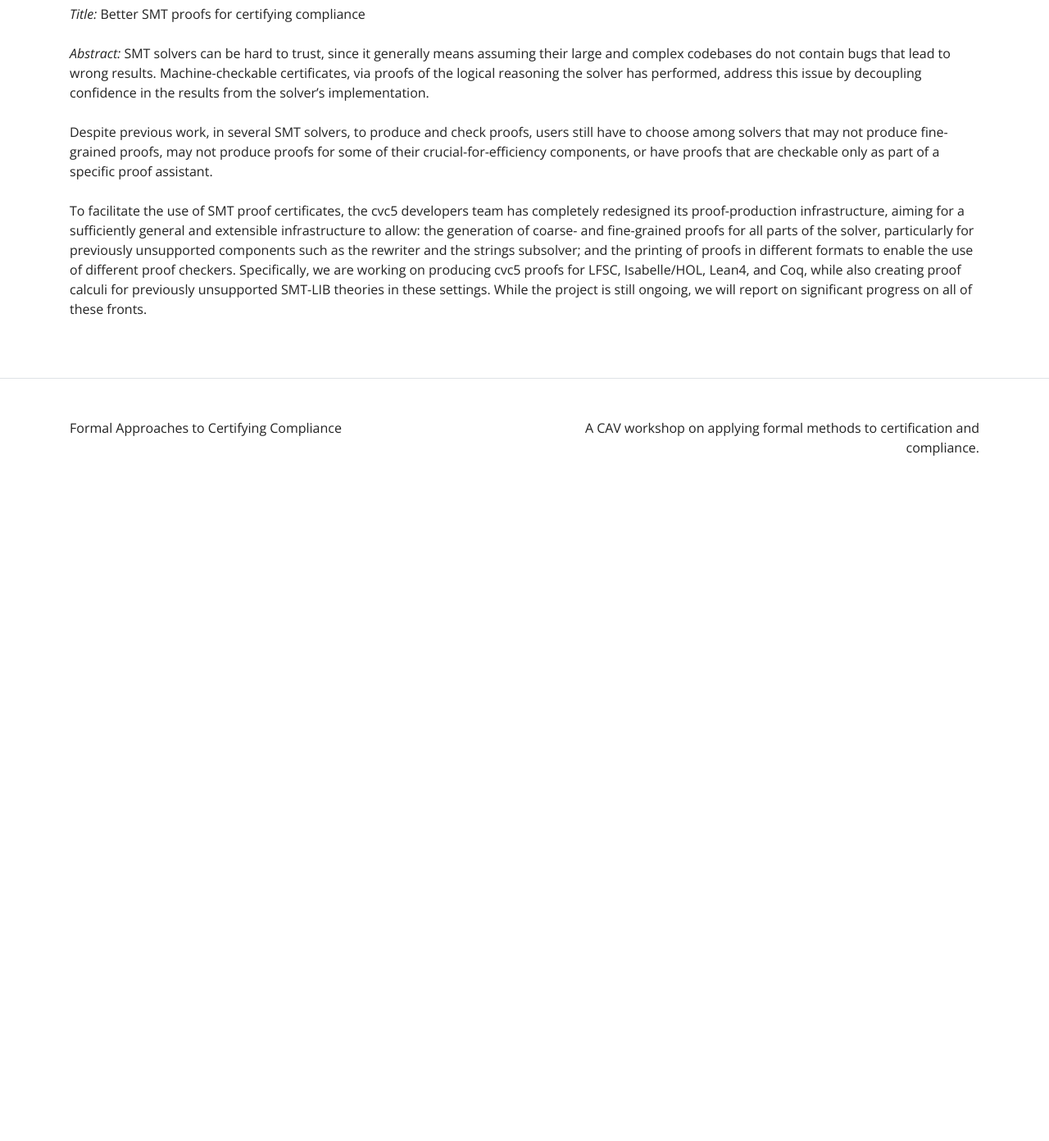
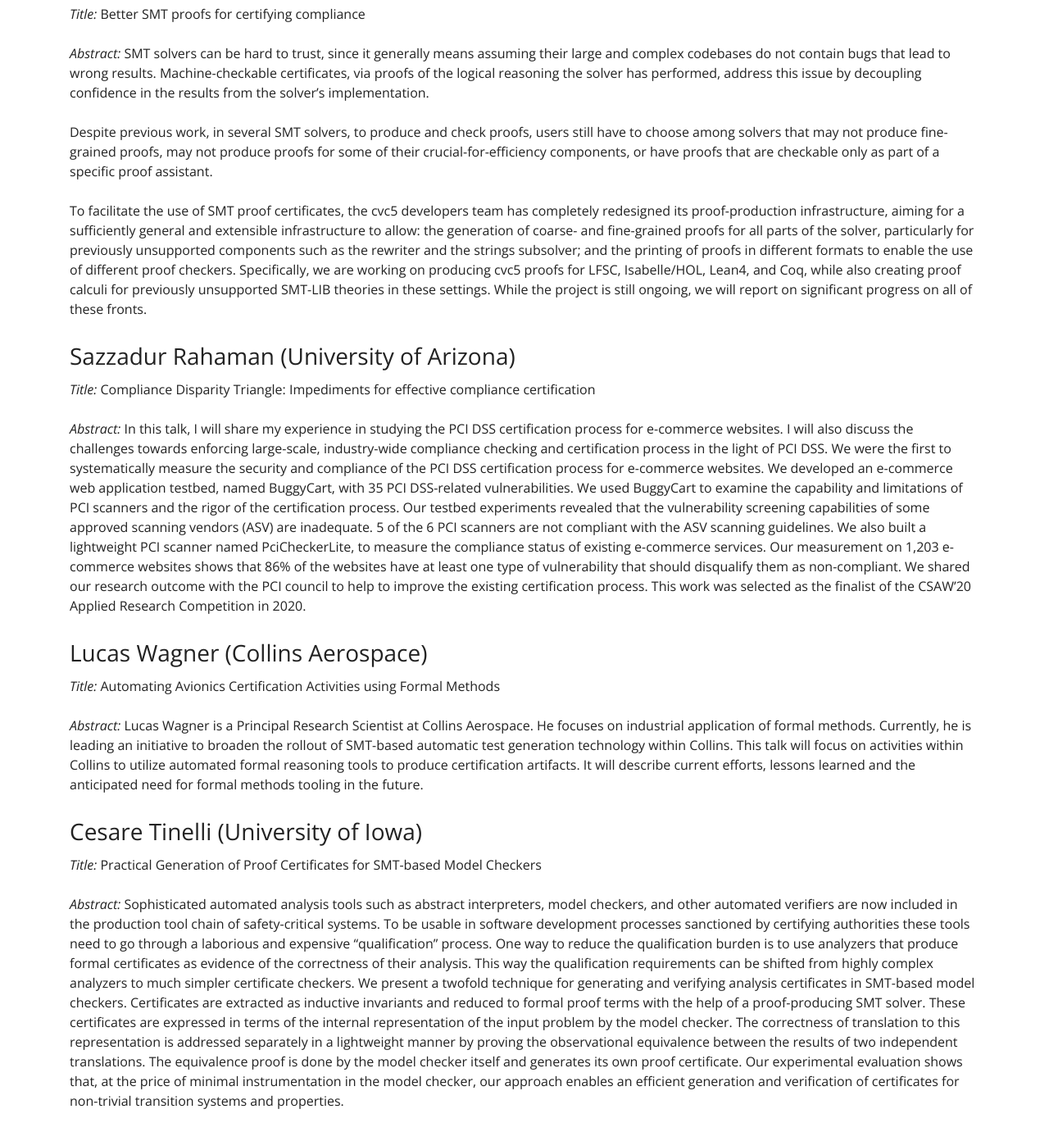
Before and after one commit to facc-workshop-2020/facc-workshop-2021.github.io, a Jekyll site: the page built from index.md, in a window 1280 px wide and 1400 px high, scrolled down 2585 px. Shown: the top 1392 px of the window at 82% size. Built offline with Jekyll 4.4.1, drawn with Linux system fonts in a browser that asks for light colours; before the commit the page ends 3215 px from its top, so only the background shows below that.

Commit message:
Finished abstracts

```diff
--- a/index.md
+++ b/index.md
@@ -22,11 +22,11 @@ Please register through CAV’s system: [http://i-cav.org/2021/attending/](http:
 | 9.45  |                                           | **Break, 30 mins** |
 | 10.15 | Ray Richards (DARPA)                      | [Rethinking the evaluation of software for certification](#ray-richards-darpa) |
 | 10.45 | Haniel Barbosa (U Federal de Minas Gerais)| [Better SMT proofs for certifying compliance](haniel-barbosa-u-federal-de-minas-gerais) |
-| 11.15 | Sazzadur Rahaman (University of Arizona)  | Compliance Disparity Triangle: Impediments for effective compliance certification |
+| 11.15 | Sazzadur Rahaman (University of Arizona)  | [Compliance Disparity Triangle: Impediments for effective compliance certification](#sazzadur-rahaman-university-of-arizona) |
 | 11.45 |                                           | **Break, 30 mins** |
 | 12.15 | Karthik Amrutesh (Amazon Web Services)    | *TBC* |
-| 12.45 | Lucas Wagner (Collins Aerospace)          | Automating Avionics Certification Activities using Formal Methods |
-| 13.15 | Cesare Tinelli (University of Iowa)       | Practical Generation of Proof Certificates for SMT-based Model Checkers |
+| 12.45 | Lucas Wagner (Collins Aerospace)          | [Automating Avionics Certification Activities using Formal Methods](#lucas-wagner-collins-aerospace) |
+| 13.15 | Cesare Tinelli (University of Iowa)       | [Practical Generation of Proof Certificates for SMT-based Model Checkers](#cesare-tinelli-university-of-iowa) |
 | 13.45 | Byron Cook / Mike Dodds                   | Closing Remarks |
 
 
@@ -62,7 +62,7 @@ Please direct all inquiries to [Mike Dodds](mailto:miked@galois.com).
 
 *Title:* Cybersecurity Assurance or Insurance? Can Formal Methods make the case for cryptographic assurances?
 
-*Summary:* Cryptography is fundamental for achieving the cybersecurity objectives every person or organization strives for. Cryptography is by far the dominant means for protecting data in transit or at rest. However, cryptography is not immune from exploits due to defects in the implementation of the algorithms and/or the environment in which they execute. When the fundament is shaky and the security assurances promised by cryptography are elusive, what is the public left to do? Buy insurance? Sure, cybersecurity insurance is on the rise, but it is not a panacea. Fortunately, formal methods can tilt the balance of the dilemma between assurance and insurance in favor of the former. Formal methods are the key to eliminating the problems that have plagued cryptographic implementations over time and over a plethora of embodiments: software, hardware, hybrid, etc. In this talk we will look into the potential formal methods have to solve this problem as well as the possibilities they offer for rethinking the traditional methodologies for validating and certifying crypto implementations.
+*Abstract:* Cryptography is fundamental for achieving the cybersecurity objectives every person or organization strives for. Cryptography is by far the dominant means for protecting data in transit or at rest. However, cryptography is not immune from exploits due to defects in the implementation of the algorithms and/or the environment in which they execute. When the fundament is shaky and the security assurances promised by cryptography are elusive, what is the public left to do? Buy insurance? Sure, cybersecurity insurance is on the rise, but it is not a panacea. Fortunately, formal methods can tilt the balance of the dilemma between assurance and insurance in favor of the former. Formal methods are the key to eliminating the problems that have plagued cryptographic implementations over time and over a plethora of embodiments: software, hardware, hybrid, etc. In this talk we will look into the potential formal methods have to solve this problem as well as the possibilities they offer for rethinking the traditional methodologies for validating and certifying crypto implementations.
 
 ### Richard Paige (McMasters University)
 
@@ -105,3 +105,22 @@ Isabelle/HOL, Lean4, and Coq, while also creating proof calculi for
 previously unsupported SMT-LIB theories in these settings. While the
 project is still ongoing, we will report on significant progress on
 all of these fronts.
+
+### Sazzadur Rahaman (University of Arizona)
+
+*Title:* Compliance Disparity Triangle: Impediments for effective compliance certification
+
+*Abstract:* In this talk, I will share my experience in studying the PCI DSS certification process for e-commerce websites. I will also discuss the challenges towards enforcing large-scale, industry-wide compliance checking and certification process in the light of PCI DSS. We were the first to systematically measure the security and compliance of the PCI DSS certification process for e-commerce websites. We developed an e-commerce web application testbed, named BuggyCart, with 35 PCI DSS-related vulnerabilities. We used BuggyCart to examine the capability and limitations of PCI scanners and the rigor of the certification process. Our testbed experiments revealed that the vulnerability screening capabilities of some approved scanning vendors (ASV) are inadequate. 5 of the 6 PCI scanners are not compliant with the ASV scanning guidelines. We also built a lightweight PCI scanner named PciCheckerLite, to measure the compliance status of existing e-commerce services. Our measurement on 1,203 e-commerce websites shows that 86% of the websites have at least one type of vulnerability that should disqualify them as non-compliant. We shared our research outcome with the PCI council to help to improve the existing certification process. This work was selected as the finalist of the CSAW'20 Applied Research Competition in 2020.
+
+### Lucas Wagner (Collins Aerospace)
+
+*Title:* Automating Avionics Certification Activities using Formal Methods
+
+*Abstract:* Lucas Wagner is a Principal Research Scientist at Collins Aerospace. He focuses on industrial application of formal methods. Currently, he is leading an initiative to broaden the rollout of SMT-based automatic test generation technology within Collins. This talk will focus on activities within Collins to utilize automated formal reasoning tools to produce certification artifacts. It will describe current efforts, lessons learned and the anticipated need for formal methods tooling in the future.
+
+### Cesare Tinelli (University of Iowa)
+
+*Title:* Practical Generation of Proof Certificates for SMT-based Model Checkers
+
+*Abstract:* Sophisticated automated analysis tools such as abstract interpreters, model checkers, and other automated verifiers are now included in the production tool chain of safety-critical systems. To be usable in software development processes sanctioned by certifying authorities these tools need to go through a laborious and expensive "qualification" process. One way to reduce the qualification burden is to use analyzers that produce formal certificates as evidence of the correctness of their analysis. This way the qualification requirements can be shifted from highly complex analyzers to much simpler certificate checkers.
+We present a twofold technique for generating and verifying analysis certificates in SMT-based model checkers. Certificates are extracted as inductive invariants and reduced to formal proof terms with the help of a proof-producing SMT solver. These certificates are expressed in terms of the internal representation of the input problem by the model checker. The correctness of translation to this representation is addressed separately in a lightweight manner by proving the observational equivalence between the results of two independent translations. The equivalence proof is done by the model checker itself and generates its own proof certificate. Our experimental evaluation shows that, at the price of minimal instrumentation in the model checker, our approach enables an efficient generation and verification of certificates for non-trivial transition systems and properties.
```
